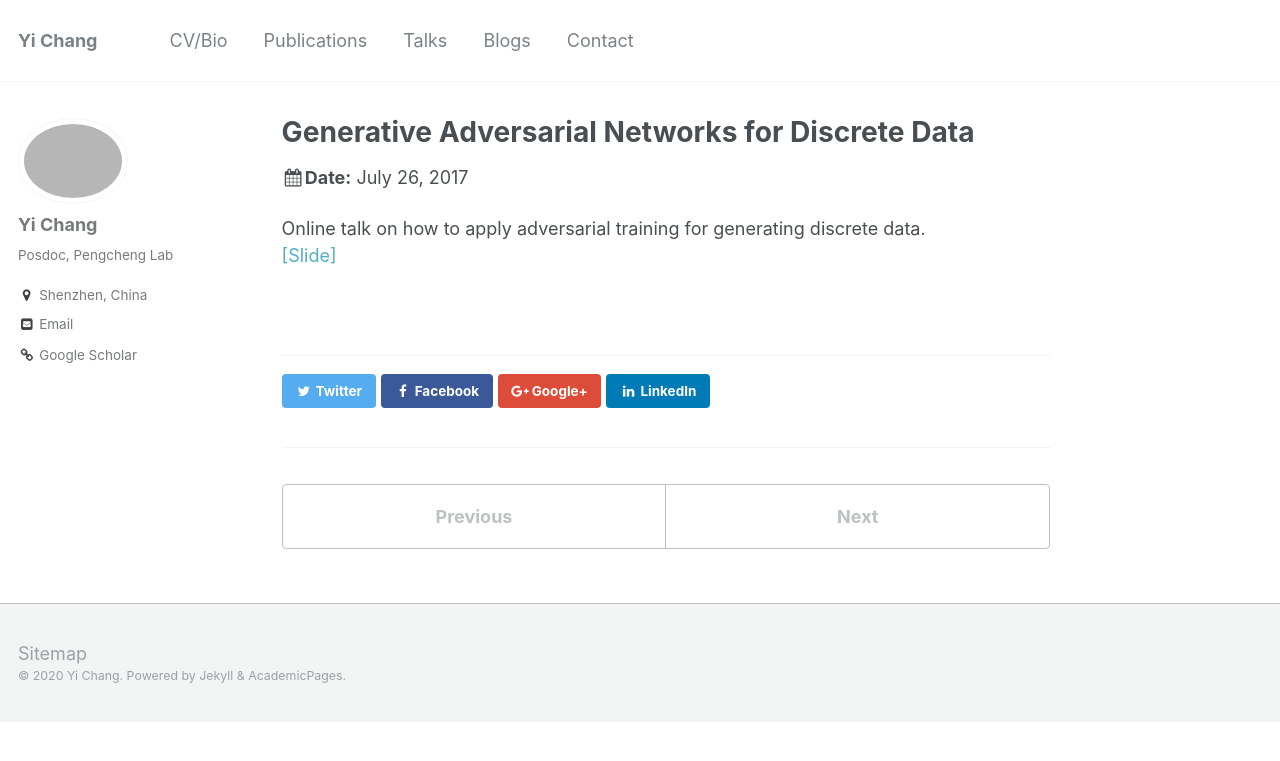
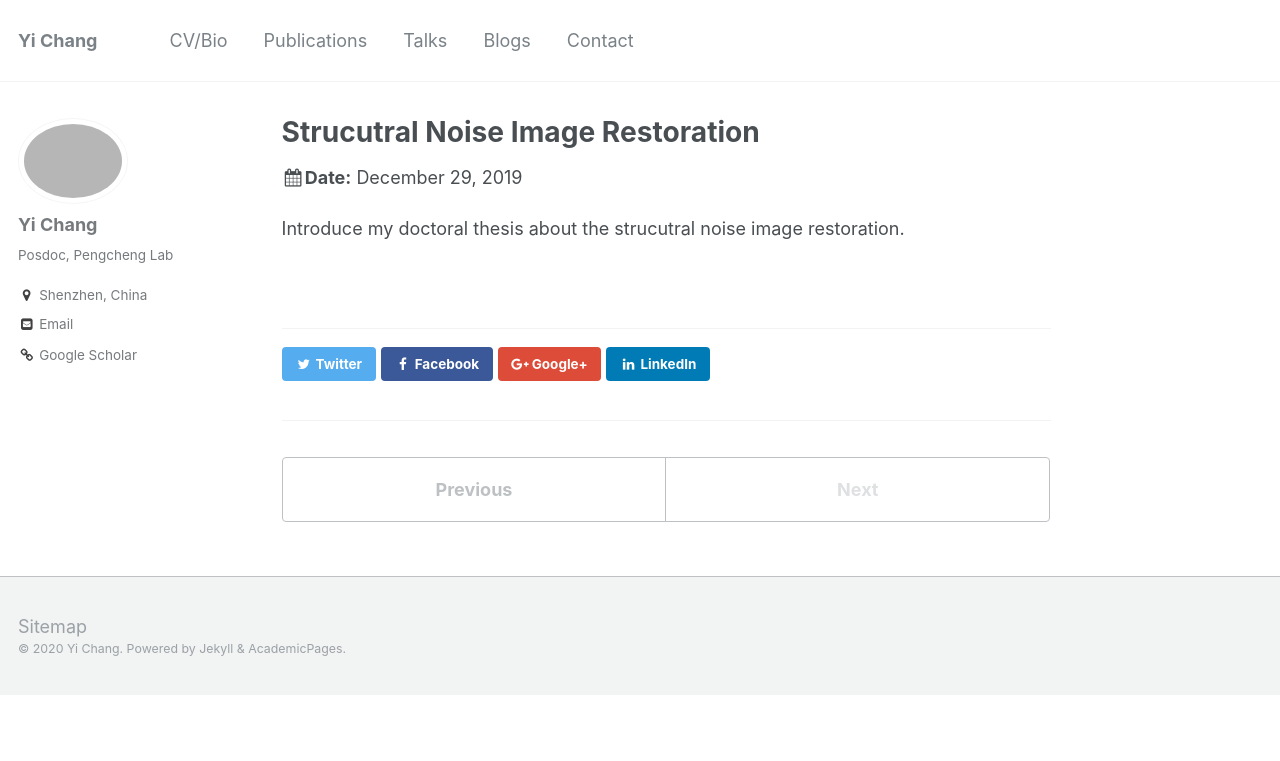
Before and after one commit to zhanwenchen/owuchangyuo.github.io, a Jekyll site: the page built from _talks/2017-07-26-gan-for-discrete-data.md, in a window 1280 px wide. Shown: the top 761 px of the page. Built offline with Jekyll 4.4.1, drawn with Linux system fonts in a browser that asks for light colours.

Commit message:
Update 2017-07-26-gan-for-discrete-data.md

```diff
--- a/_talks/2017-07-26-gan-for-discrete-data.md
+++ b/_talks/2017-07-26-gan-for-discrete-data.md
@@ -1,12 +1,11 @@
 ---
-title: "Generative Adversarial Networks for Discrete Data"
+title: "Strucutral Noise Image Restoration"
 collection: talks
 type: "Talk"
-permalink: /talks/2017-07-26-gan-for-discrete-data
-venue: "Paperweekly"
-date: 2017-07-26
-location: "Shanghai, China"
+permalink: /talks/2019-12-29-Strucutral-Noise
+venue: "University of Electronic Science and Technology of China, and Wuhan University"
+date: 2019-12-29
+location: "Chengdu, and Wuhan, China"
 ---
 
-Online talk on how to apply adversarial training for generating discrete data.<br>
-[[Slide]](http://lantaoyu.github.io/files/2017-07-26-gan-for-discrete-data.pdf)
+Introduce my doctoral thesis about the strucutral noise image restoration.
```
